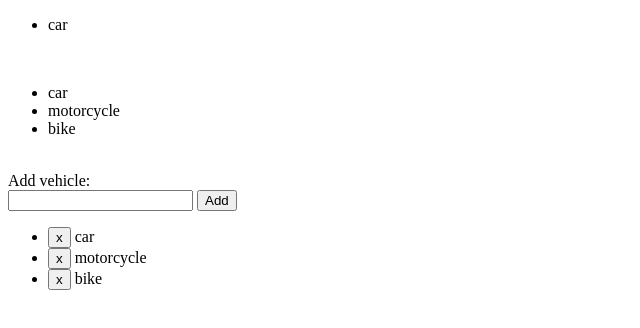
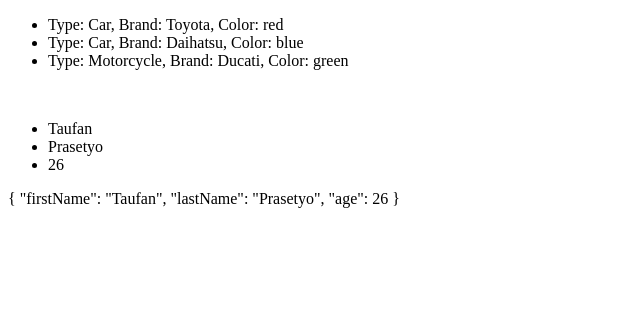
Before and after one commit to taufanbasri/learn-vue-weeework, a plain HTML site: page index.html in a window 1280 px wide. Shown: the whole page, without its empty margins (0-640 px from the left). Drawn offline with nearby package versions, Linux system fonts and the light colour scheme.

Commit message:
Object Array data type

```diff
--- a/assets/js/app.js
+++ b/assets/js/app.js
@@ -1,16 +1,15 @@
 var app = new Vue({
   el: '#app',
   data: {
-    content: '',
-    vehicles: ['car', 'motorcycle', 'bike']
-  },
-  methods: {
-    addVehicle() {
-      this.vehicles.push(this.content);
-      this.content = '';
-    },
-    removeVehicle(index) {
-      this.vehicles.splice(index,1);
+    vehicles: [
+      {type: 'Car', brand: 'Toyota', color: 'red'},
+      {type: 'Car', brand: 'Daihatsu', color: 'blue'},
+      {type: 'Motorcycle', brand: 'Ducati', color: 'green'},
+    ],
+    object: {
+      firstName: 'Taufan',
+      lastName: 'Prasetyo',
+      age: 26
     }
   }
 })
--- a/index.html
+++ b/index.html
@@ -9,25 +9,19 @@
 <body>
   <div id="app">
     <ul>
-      <li>{{ vehicles[0] }}</li>
+      <li v-for="vehicle in vehicles">
+        Type: {{ vehicle.type }}, Brand: {{ vehicle.brand }}, Color: {{ vehicle.color }}
+      </li>
     </ul>
     <br>
 
     <ul>
-      <li v-for="vehicle in vehicles">{{ vehicle }}</li>
-    </ul>
-    <br>
-
-    <label>Add vehicle: </label><br>
-    <input type="text" v-model="content">
-    <button @click="addVehicle">Add</button>
-    <br>
-
-    <ul>
-      <li v-for="(vehicle, index) in vehicles">
-        <button @click="removeVehicle(index)">x</button> {{ vehicle }}
+      <li v-for="value in object">
+        {{ value }}
       </li>
     </ul>
+
+    {{ object }}
   </div>
 
     <script src="assets/vendor/vue.js"></script>
```
